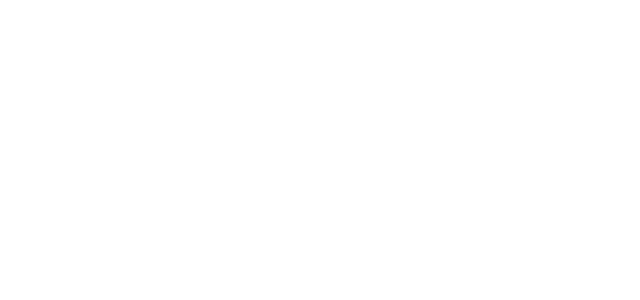
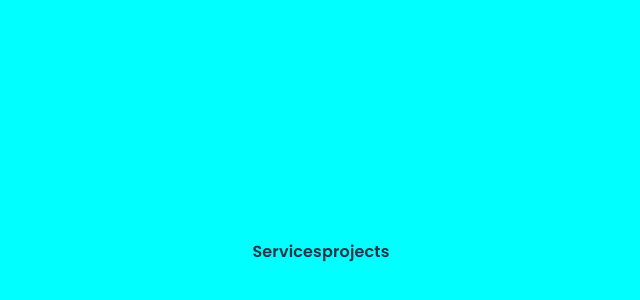
Before and after one commit to Vamshi0111/my-portfolio, a React (Vite) app: page /servicesprojects in a window 1280 px wide. Before the commit this address had no page. Shown: the part 148-448 px from the top of the page, without its empty margins (319-959 px from the left). Built offline with nearby package versions, Linux system fonts and the light colour scheme.

Commit message:
added servicesprojects in app.tsx

```diff
--- a/src/App.tsx
+++ b/src/App.tsx
@@ -2,9 +2,9 @@
 import About from "./pages/about";
 import Contact from "./pages/contact";
 import Homepage from "./pages/Homepage";
-import Projects from "./pages/projects";
 import Navbar from "./components/navbar";
 import Footer from "./components/footer";
+import Servicesprojects from "./pages/servicesprojects";
 
 
 function App () {
@@ -14,7 +14,7 @@
             <Route path="/" element = {<Homepage/>}/>
             <Route path="/about" element = {<About/>}/>
             <Route path="/contact" element = {<Contact/>}/>
-            <Route path="/projects" element = {<Projects/>}/>
+            <Route path="/servicesprojects" element = {<Servicesprojects/>}/>
             <Route path="/Navbar" element = {<Navbar/>}/>
             <Route path="/Footer" element = {<Footer/>}/>
         </Routes>
--- a/src/components/navbar.tsx
+++ b/src/components/navbar.tsx
@@ -93,7 +93,7 @@
           </Link>
         </Box>
         <Box sx={{ display: 'flex', alignItems: 'center', columnGap: "3px" }}>
-          <Link to={"/about"} style={{ textDecoration: 'none', color: 'inherit' }}>
+          <Link to={"/servicesprojects"} style={{ textDecoration: 'none', color: 'inherit' }}>
             <Box sx={{ display: 'flex', alignItems: 'center', columnGap: {xs:"10px",sm:"10px"}, fontSize:{xs:19,sm:34,md:18} }}>
               <IoBriefcase style={{ color: 'gray' }} />
               <Typography sx={{ fontWeight: "500", fontFamily: 'poppins', color: "gray", fontSize: {xs:18,sm:33,md:18} }}>
--- a/src/pages/Homepage.tsx
+++ b/src/pages/Homepage.tsx
@@ -13,21 +13,19 @@
 
   return (
     <Grid container sx={{ height: "100vh", width: "100vw", display: "flex" }}>
-      {/* Menu Icon for small and medium screens */}
       <Box
         sx={{
           position: "absolute",
           top: 20,
           right: 20,
           display: { xs: "block", sm: "block", md: "none" },
-          zIndex: 1300, // Ensures it's always visible
+          zIndex: 1300,
         }}
         onClick={toggleDrawer(!open)}
       >
         <MenuIcon fontSize="large" />
       </Box>
 
-      {/* Sidebar Navbar (hidden on xs & sm, visible on md & lg) */}
       <Grid
         item
         sx={{
@@ -39,29 +37,26 @@
         <Navbar width="20vw"/>
       </Grid>
 
-      {/* Drawer for Navbar on small screens */}
       <Drawer
         anchor="left"
         open={open}
-        onClose={toggleDrawer(false)}  // Now it properly closes when clicking outside
+        onClose={toggleDrawer(false)}
         sx={{
           "& .MuiDrawer-paper": {
             backgroundColor: "pink",
-            width: { xs: "71vw", sm: "71vw", md: "71vw" }, // Adjust width for different screens
+            width: { xs: "71vw", sm: "71vw", md: "71vw" },
             height: "100vh",
           },
         }}
       >
-        {/* Full-width Box to fit Navbar inside Drawer */}
         <Box
           sx={{ width: "100%", height: "100%", display: "flex", flexDirection: "column" }}
-          onClick={(e) => e.stopPropagation()} // Prevents accidental closing when clicking inside
+          onClick={(e) => e.stopPropagation()}
         >
           <Navbar width="71vw"/>
         </Box>
       </Drawer>
 
-      {/* Main Content */}
       <Grid
         item
         sx={{
--- a/src/pages/projects.tsx
+++ b/src/pages/servicesprojects.tsx
@@ -2,14 +2,14 @@
 import '../assets/Fonts/poppins.css'
 
 
-function Projects () {
+function Servicesprojects () {
     return(
         <Grid sx={{backgroundColor:'aqua',height:'100vh', width:'100vw',display:'flex',justifyContent:'center',alignItems:'center'}}>
             <Typography sx={{fontWeight:'600',fontFamily:'poppins'}}>
-                Projects
+                Servicesprojects
             </Typography>
         </Grid>
     )
 }
 
-export default Projects;
+export default Servicesprojects;
```
